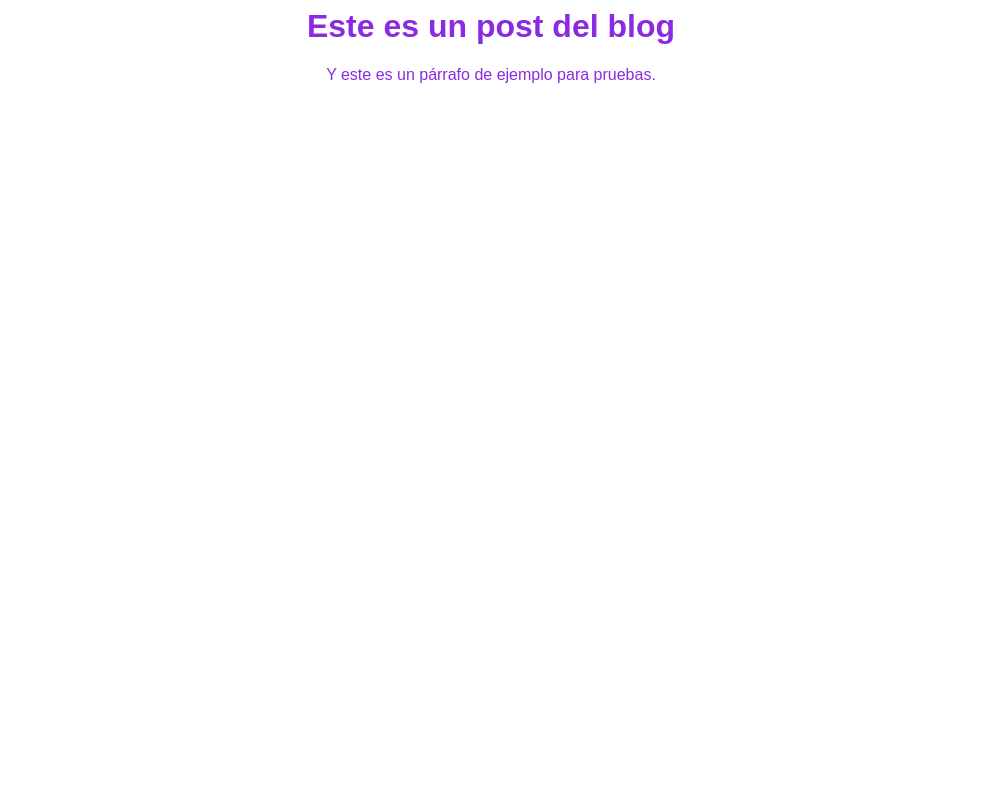
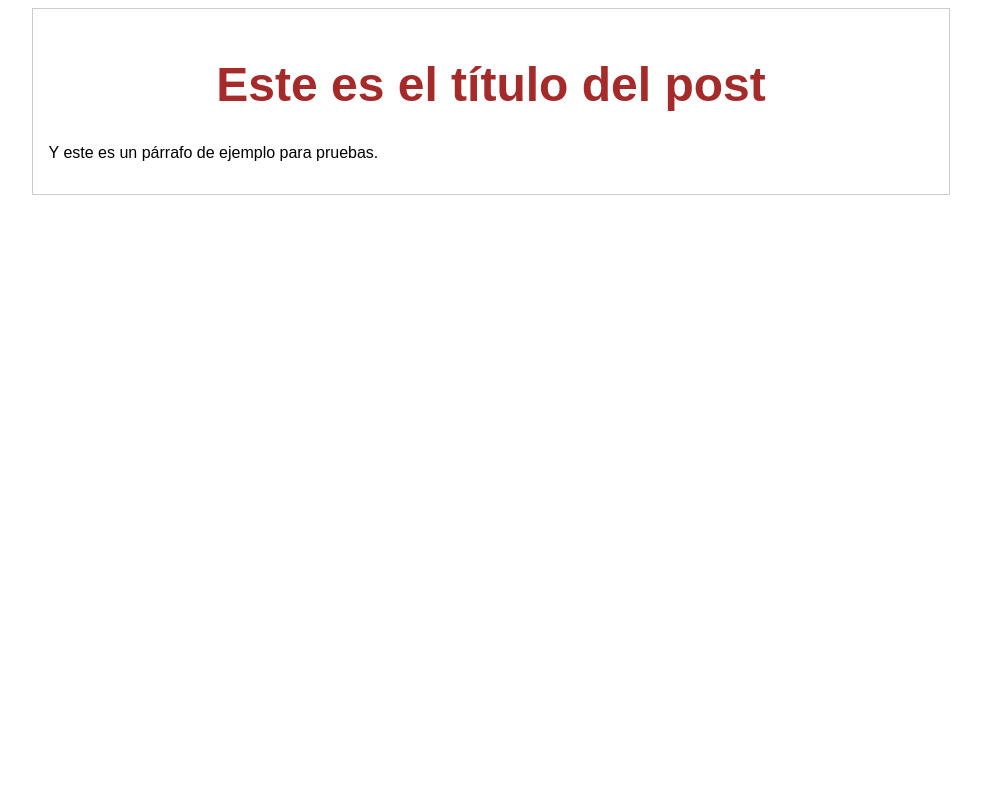
Before and after one commit to guiweeneth/web-visuals, a PHP site: page /blogpost.html in a window 1280 px wide. Shown: the whole page, without its empty margins (149-1130 px from the left). Run offline with PHP 8.4, Linux system fonts and the light colour scheme.

Commit message:
Cambios en post

```diff
--- a/blogpost.html
+++ b/blogpost.html
@@ -4,7 +4,11 @@
         <link rel="stylesheet" href="css/style.css" />
     </head>
     <body>
-        <h1>Este es un post del blog</h1>
-        <p>Y este es un párrafo de ejemplo para pruebas.</p>
+        <div id="container">
+            <div id="post">
+                <h1>Este es el título del post</h1>
+                <p>Y este es un párrafo de ejemplo para pruebas.</p>
+            </div>
+        </div>
     </body>
 </html>
--- a/css/style.css
+++ b/css/style.css
@@ -1,5 +1,21 @@
 body{
-    text-align: center;
+    text-align: left;
     font-family: Arial, Helvetica, sans-serif;
     color: blueviolet;
 }
+#container{
+    font-size: 1em;
+    color: #000;
+    width: 70%;
+    border: 1px solid #ccc;
+    padding: 1em;
+    margin: 0 auto;
+}
+#container h1{
+    font-size: 3em;
+    color: brown;
+    text-align: center;
+}
+
+#post{
+}
```
